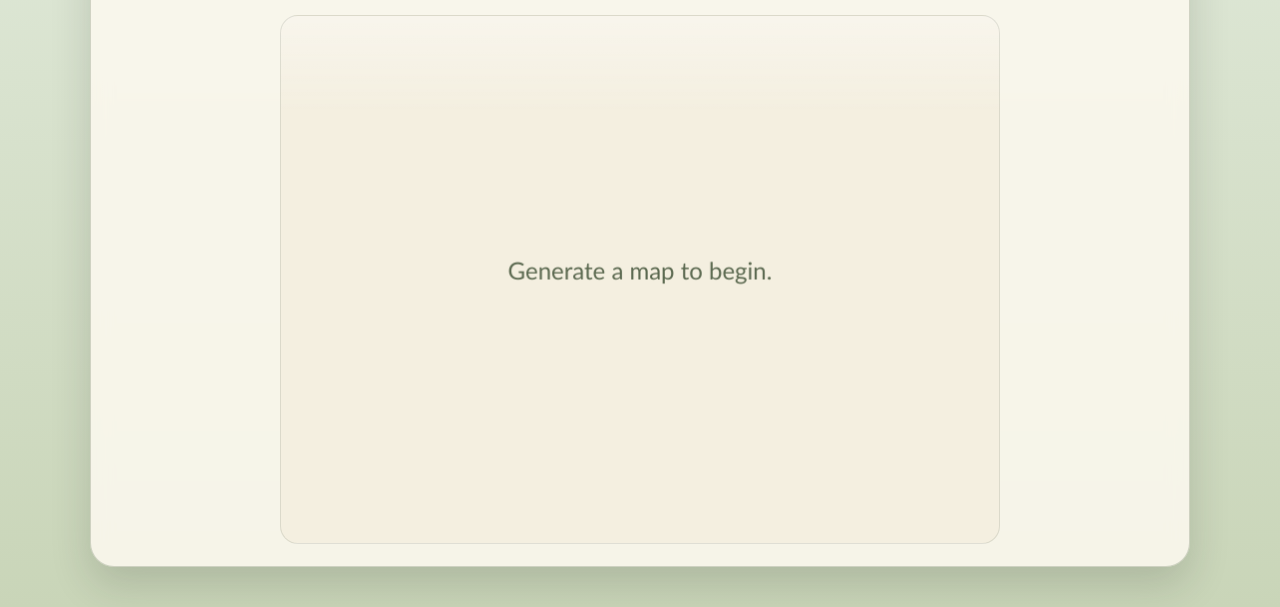
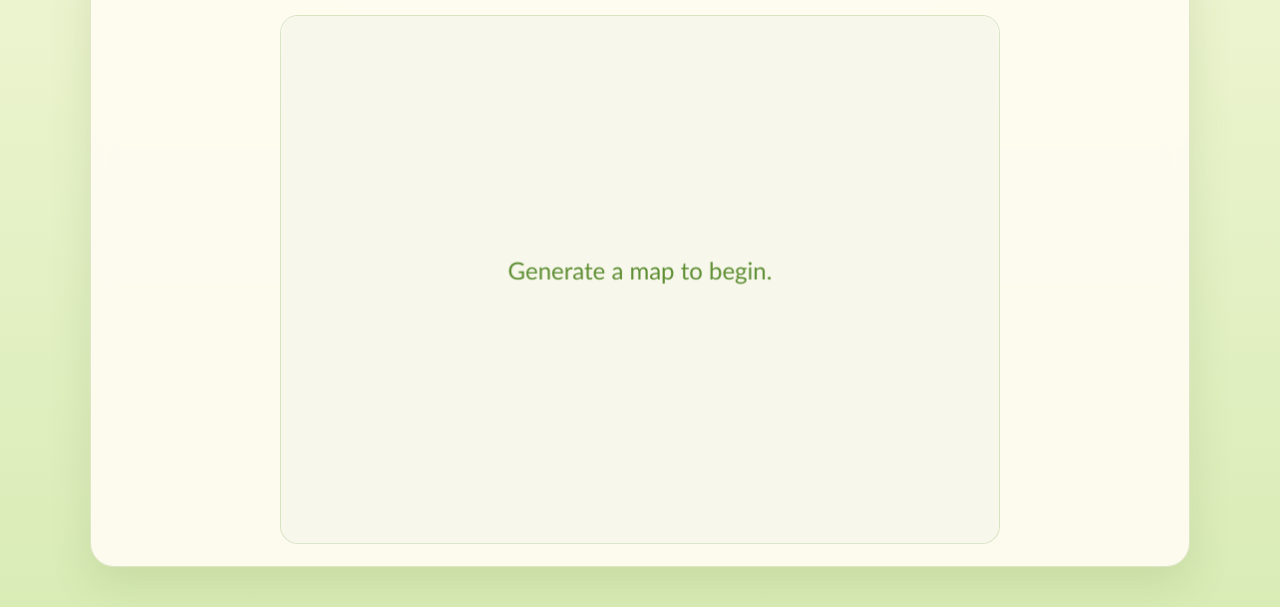
Before and after one commit to thokem74/ollama-rpg2, a plain HTML site: page app/static/index.html in a window 1280 px wide. Shown: the part 383-990 px from the top of the page. Drawn offline with Linux system fonts and the light colour scheme.

Commit message:
map brighter

```diff
--- a/app/static/app.js
+++ b/app/static/app.js
@@ -48,7 +48,9 @@ function drawViewport() {
   context.clearRect(0, 0, canvas.width, canvas.height);
 
   if (!hasWorld()) {
-    context.fillStyle = "#5b6950";
+    context.fillStyle = "#f7f7ec";
+    context.fillRect(0, 0, canvas.width, canvas.height);
+    context.fillStyle = "#5f8f33";
     context.font = "24px Trebuchet MS";
     context.textAlign = "center";
     context.fillText("Generate a map to begin.", canvas.width / 2, canvas.height / 2);
@@ -57,9 +59,11 @@ function drawViewport() {
 
   const camera = cameraOrigin();
 
+  context.fillStyle = "#f7f7ec";
+  context.fillRect(0, 0, canvas.width, canvas.height);
   context.textAlign = "center";
   context.textBaseline = "middle";
-  context.font = "32px 'Apple Color Emoji', 'Segoe UI Emoji', sans-serif";
+  context.font = "34px 'Apple Color Emoji', 'Segoe UI Emoji', sans-serif";
 
   for (let row = 0; row < state.viewport.height; row += 1) {
     for (let col = 0; col < state.viewport.width; col += 1) {
@@ -69,7 +73,7 @@ function drawViewport() {
       const centerX = col * tileSize + tileSize / 2;
       const centerY = row * tileSize + tileSize / 2;
 
-      context.fillStyle = row % 2 === col % 2 ? "rgba(46, 57, 43, 0.04)" : "rgba(255, 255, 255, 0.06)";
+      context.fillStyle = row % 2 === col % 2 ? "#ffffff" : "#fbfbf2";
       context.fillRect(col * tileSize, row * tileSize, tileSize, tileSize);
 
       context.fillText(tile, centerX, centerY + 2);
--- a/app/static/styles.css
+++ b/app/static/styles.css
@@ -1,14 +1,14 @@
 :root {
-  --bg-top: #e7efe3;
-  --bg-bottom: #c9d5b8;
-  --panel: rgba(251, 248, 238, 0.9);
-  --panel-border: rgba(66, 86, 55, 0.22);
-  --ink: #24301f;
-  --muted: #5b6950;
-  --accent: #486f3e;
-  --accent-strong: #36572f;
-  --canvas: #f4efe0;
-  --shadow: rgba(25, 33, 24, 0.16);
+  --bg-top: #f8f9df;
+  --bg-bottom: #d9ecb6;
+  --panel: rgba(255, 252, 242, 0.92);
+  --panel-border: rgba(116, 161, 71, 0.22);
+  --ink: #284117;
+  --muted: #648046;
+  --accent: #6ca03d;
+  --accent-strong: #4d8427;
+  --canvas: #f7f7ec;
+  --shadow: rgba(86, 120, 46, 0.15);
 }
 
 * {
@@ -21,7 +21,7 @@ body {
   font-family: "Trebuchet MS", "Segoe UI", sans-serif;
   color: var(--ink);
   background:
-    radial-gradient(circle at top, rgba(255, 255, 255, 0.6), transparent 40%),
+    radial-gradient(circle at top, rgba(255, 255, 255, 0.78), transparent 42%),
     linear-gradient(180deg, var(--bg-top), var(--bg-bottom));
 }
 
@@ -124,10 +124,11 @@ button:disabled {
   max-width: 720px;
   margin: 0 auto;
   border-radius: 18px;
-  border: 1px solid rgba(46, 57, 43, 0.12);
+  border: 1px solid rgba(124, 167, 70, 0.26);
   background:
-    linear-gradient(180deg, rgba(255, 255, 255, 0.4), transparent 18%),
+    linear-gradient(180deg, rgba(255, 255, 255, 0.52), transparent 18%),
     var(--canvas);
+  box-shadow: inset 0 1px 0 rgba(255, 255, 255, 0.85);
 }
 
 @media (max-width: 760px) {
```
